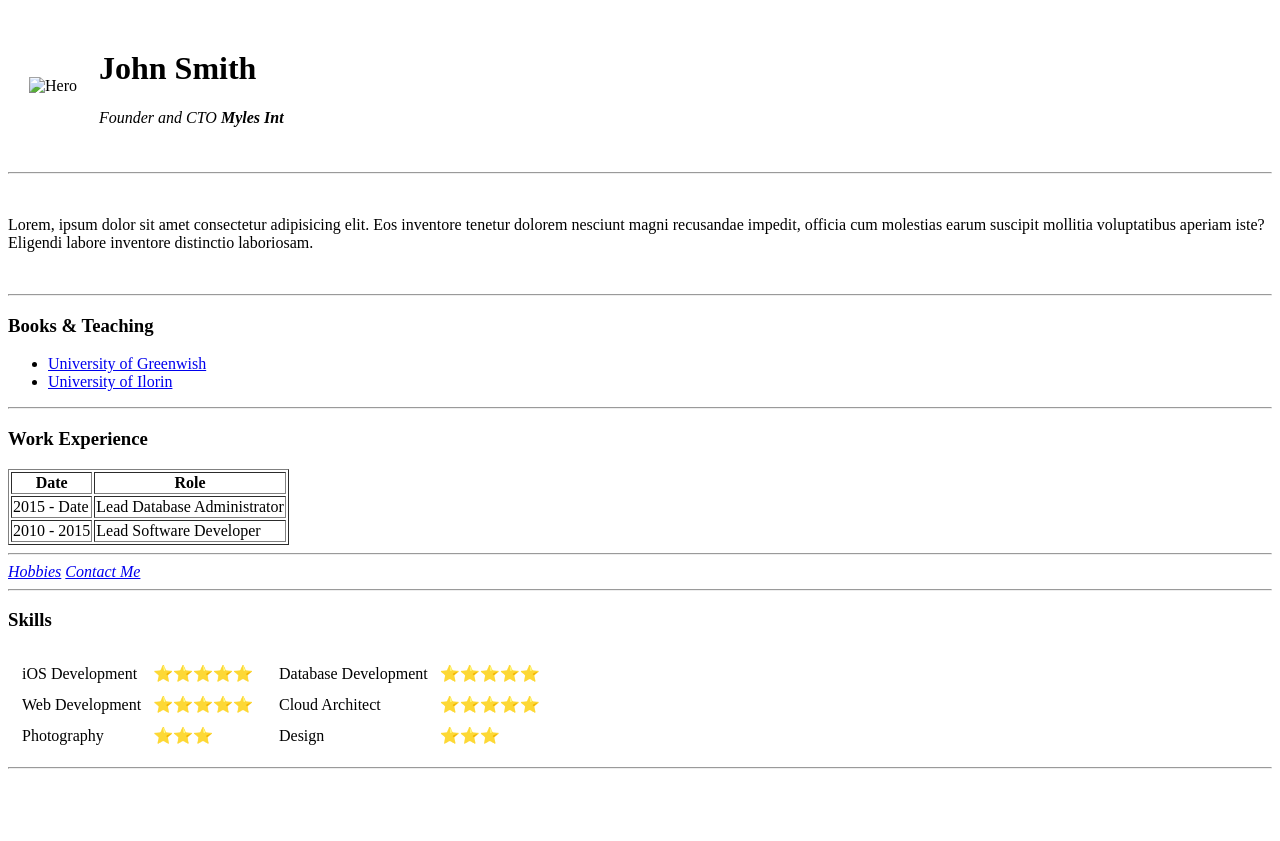
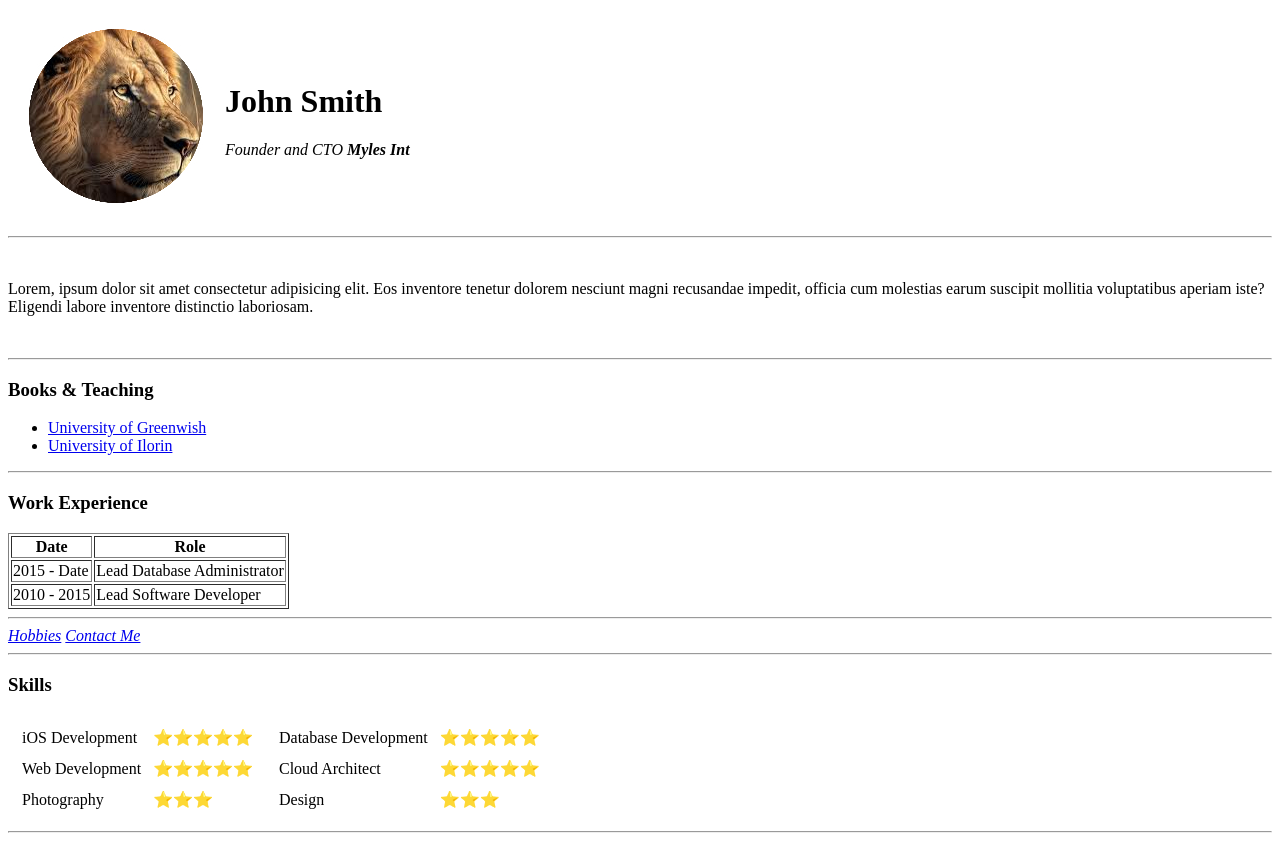
Before and after one commit to psalm12111/cv, a plain HTML site: page index.html in a window 1280 px wide. Before the commit the page ends 800 px from the top, so only its background shows below. Drawn offline with Linux system fonts and the light colour scheme.

Commit message:
fix photo path

```diff
--- a/index.html
+++ b/index.html
@@ -9,7 +9,7 @@
 <body>
     <table  cellspacing="20">
         <tr>
-            <td> <img src="Images/foto.jpg" alt="Hero"></td>
+            <td> <img src="foto.jpg" alt="Hero"></td>
             <td> <h1>John Smith</h1>
                 <p><em>Founder and CTO<strong> Myles Int</strong></em></p></td>
         </tr>
```
